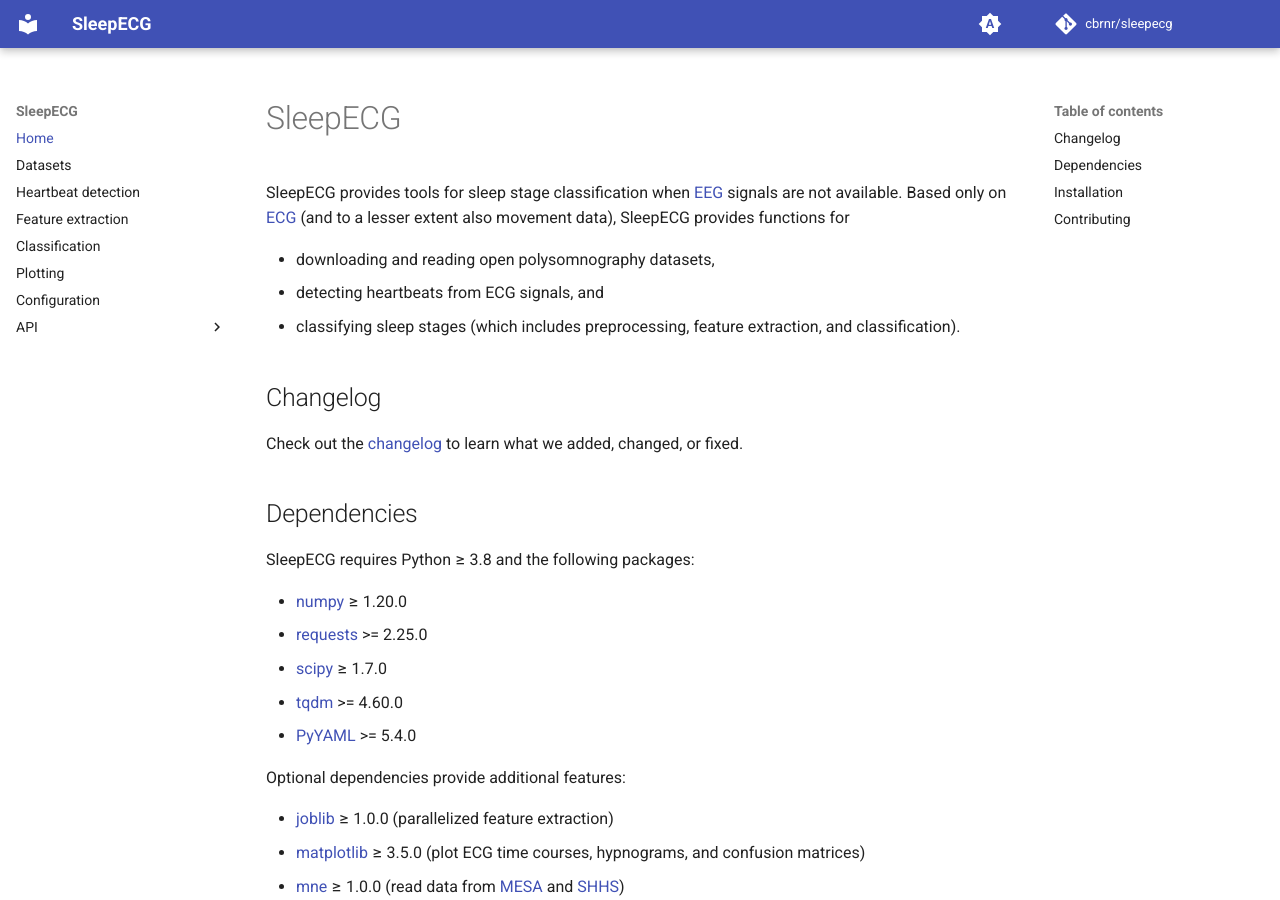
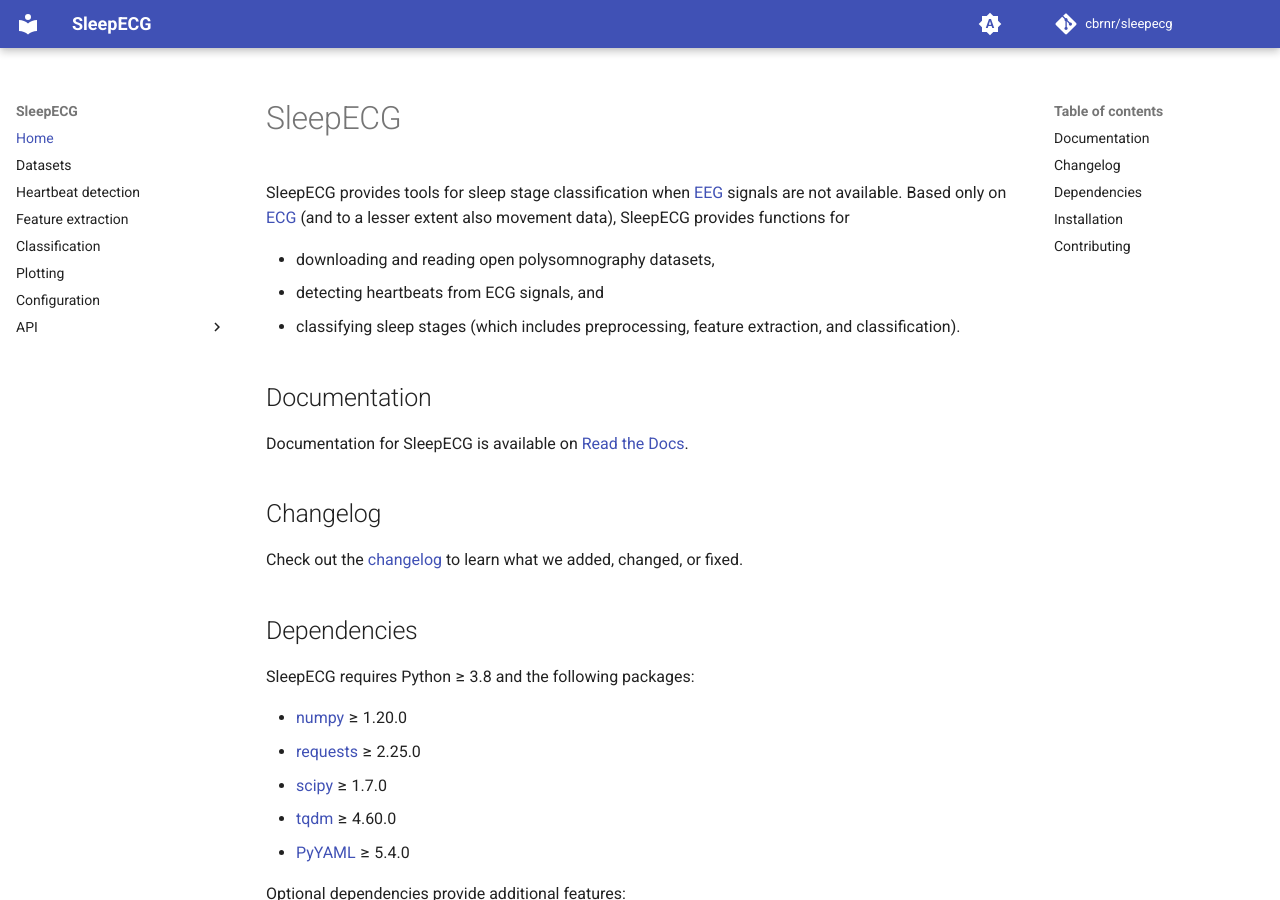
Before and after one commit to cbrnr/sleepecg, an MkDocs documentation site: the page built from docs/index.md, in a window 1280 px wide and 900 px high. Built offline with MkDocs 1.6.1 and Material for MkDocs 9.7.7, drawn with Linux system fonts in a browser that asks for light colours; comment, search, counter and statistics services are not loaded.

Commit message:
Sync index.md with README.md

```diff
--- a/docs/index.md
+++ b/docs/index.md
@@ -4,6 +4,9 @@ SleepECG provides tools for sleep stage classification when [EEG](https://en.wik
 - downloading and reading open polysomnography datasets,
 - detecting heartbeats from ECG signals, and
 - classifying sleep stages (which includes preprocessing, feature extraction, and classification).
+
+## Documentation
+Documentation for SleepECG is available on [Read the Docs](https://sleepecg.readthedocs.io/en/stable/index.html).
 
 ## Changelog
 Check out the [changelog](https://github.com/cbrnr/sleepecg/blob/main/CHANGELOG.md) to learn what we added, changed, or fixed.
@@ -12,10 +15,10 @@ Check out the [changelog](https://github.com/cbrnr/sleepecg/blob/main/CHANGELOG.
 SleepECG requires Python ≥ 3.8 and the following packages:
 
 - [numpy](http://www.numpy.org/) ≥ 1.20.0
-- [requests](https://requests.readthedocs.io/en/latest/) >= 2.25.0
+- [requests](https://requests.readthedocs.io/en/latest/) ≥ 2.25.0
 - [scipy](https://scipy.org/) ≥ 1.7.0
-- [tqdm](https://tqdm.github.io/) >= 4.60.0
-- [PyYAML](https://pyyaml.org/) >= 5.4.0
+- [tqdm](https://tqdm.github.io/) ≥ 4.60.0
+- [PyYAML](https://pyyaml.org/) ≥ 5.4.0
 
 Optional dependencies provide additional features:
 
```
Also changed, not shown: README.md (+3 -0 lines).
